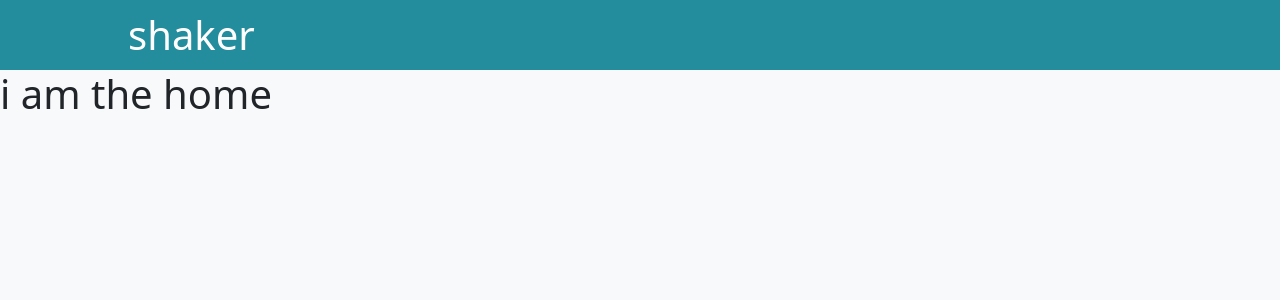
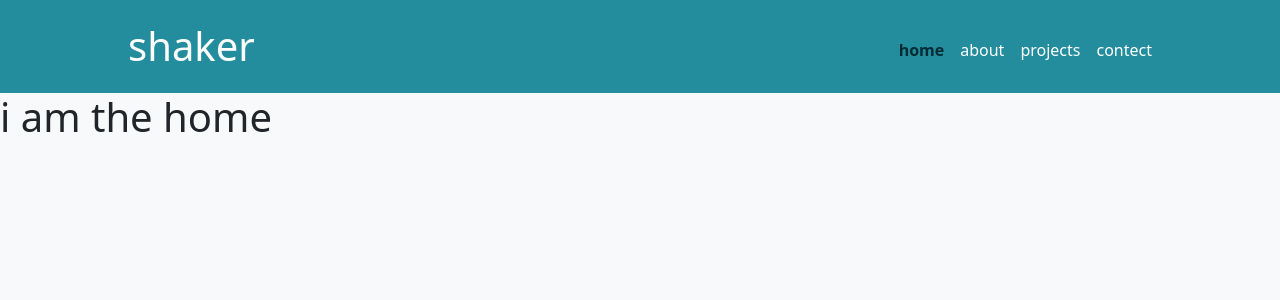
Before and after one commit to Mouhamad-Shaker-1/my-profile, a React (Vite) app: page / in a window 1280 px wide. Shown: the top 300 px of the page. Built offline with nearby package versions, Linux system fonts and the light colour scheme.

Commit message:
padding for header

```diff
--- a/src/components/Navbar.jsx
+++ b/src/components/Navbar.jsx
@@ -6,7 +6,7 @@ import { faBars } from '@fortawesome/free-solid-svg-icons'
 
 export default function Navbar() {
 
-    const [showNavbar, setShowNavbar] = useState(false)
+    const [showNavbar, setShowNavbar] = useState(true)
 
     function toggleNavbarSmallScreen() {
         setShowNavbar(prevShowNavbar => !prevShowNavbar)
--- a/src/index.css
+++ b/src/index.css
@@ -10,7 +10,7 @@ h1 {
 
 header {
     min-height: 3.2rem;
-    padding: .7em 0;
+    padding: 1.4rem 0;
     background-color: #238D9D;
 }
 
@@ -32,5 +32,5 @@ nav {
 }
 
 section {
-    height: calc(100vh - 3.2rem);
+    height: calc(100vh - 6rem);
 }
```
